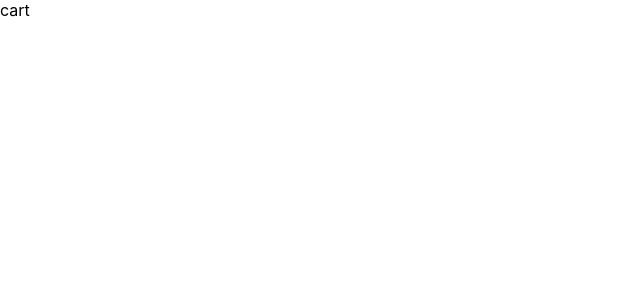
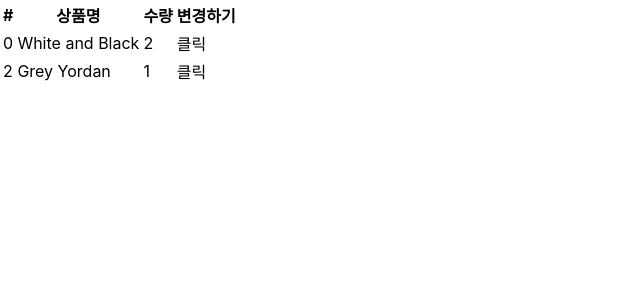
Before and after one commit to kvoyant/shop, a React (Create React App) app: page /cart in a window 1280 px wide. Shown: the top 300 px of the page, without its empty margins (0-640 px from the left). Built offline with nearby package versions, Linux system fonts and the light colour scheme.

Commit message:
Redux : store에 state 보관하고 쓰는 법

```diff
--- a/src/Cart.js
+++ b/src/Cart.js
@@ -1,12 +1,34 @@
+import { Table } from "react-bootstrap";
 import { useSelector } from "react-redux";
 
 const Cart = () => {
-    let a = useSelector((state) => { return state })//warn
+    let state = useSelector((state) => { return state })//warn
     // let a = useSelector((state) => state.user2 )
-    console.log(a)
+    console.log('state :', state)
 
     return (
-        <div>cart</div>
+        <Table>
+            <thead>
+                <tr>
+                    <th>#</th>
+                    <th>상품명</th>
+                    <th>수량</th>
+                    <th>변경하기</th>
+                </tr>
+            </thead>
+            <tbody>
+                {
+                    state.cart2.map((a, i) =>
+                        <tr key={i}>
+                            <td>{state.cart2[i].id}</td>
+                            <td>{state.cart2[i].name}</td>
+                            <td>{state.cart2[i].count}</td>
+                            <td>클릭</td>
+                        </tr>
+                    )
+                }
+            </tbody>
+        </Table>
     );
 };
 
--- a/src/store.js
+++ b/src/store.js
@@ -20,8 +20,17 @@ let user1 = createSlice({
     initialState: 'kim',
 })
 
+let cart = createSlice({
+    name: 'cart',
+    initialState: [
+        {id: 0, name: 'White and Black', count: 2},
+        {id: 2, name: 'Grey Yordan', count: 1}
+    ]
+})
+
 export default configureStore({
     reducer: {
-        user2: user1.reducer
+        user2: user1.reducer,
+        cart2: cart.reducer
     }
 })
```
